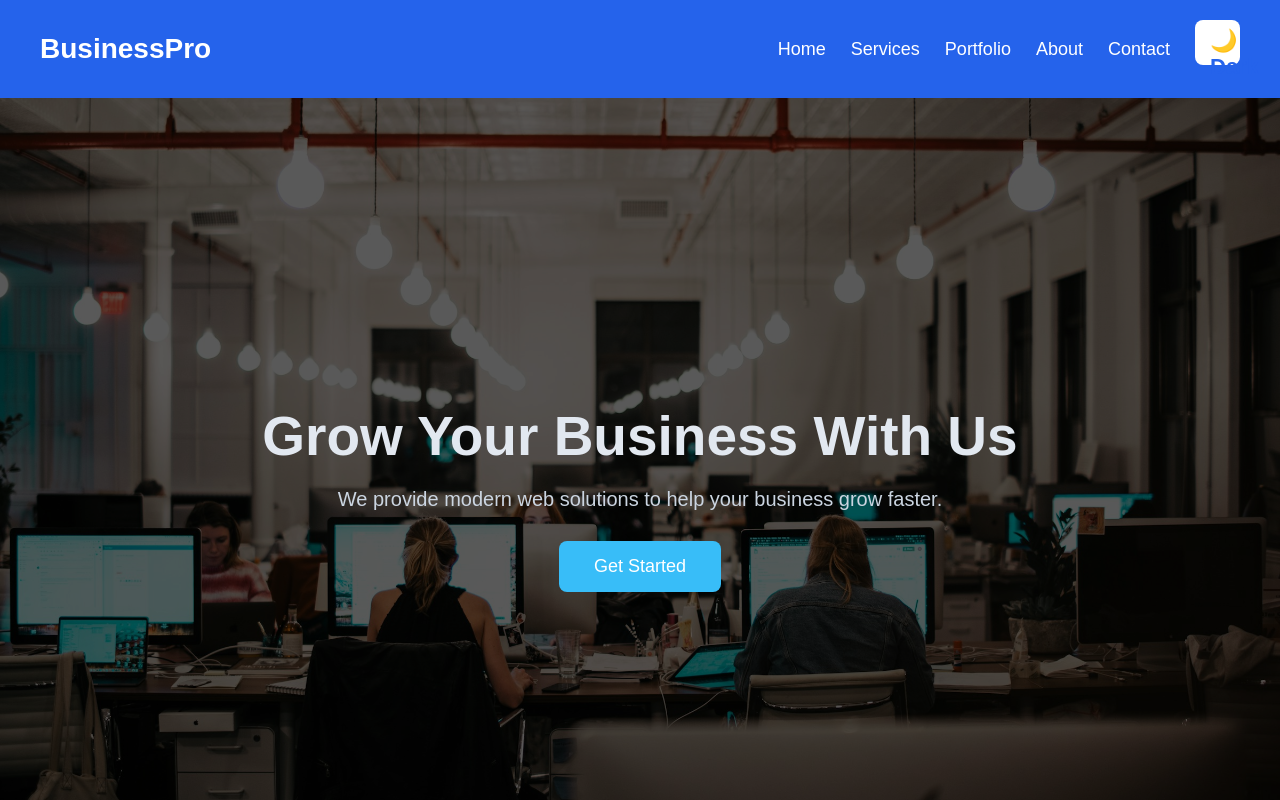
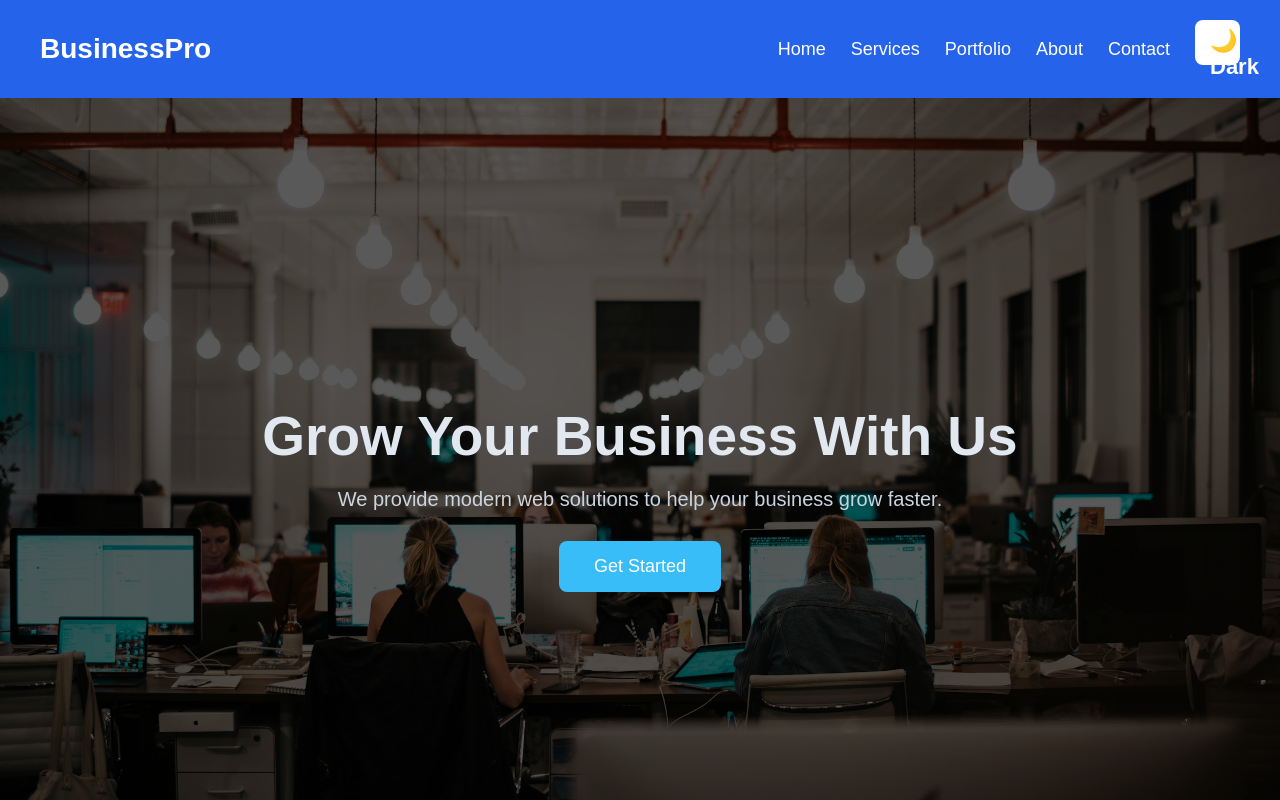
Before and after one commit to anjumpatel725-boop/business-website, a React (Vite) app: page / in a window 1280 px wide. Shown: the top 800 px of the page. Built offline with nearby package versions, Linux system fonts and the light colour scheme.

Commit message:
fix base path

```diff
--- a/src/components/Header/Header.css
+++ b/src/components/Header/Header.css
@@ -81,7 +81,7 @@ cursor:pointer;
 
 background:white;
 
-color:#2563eb;
+color:white;
 
 font-weight:bold;
 
```
